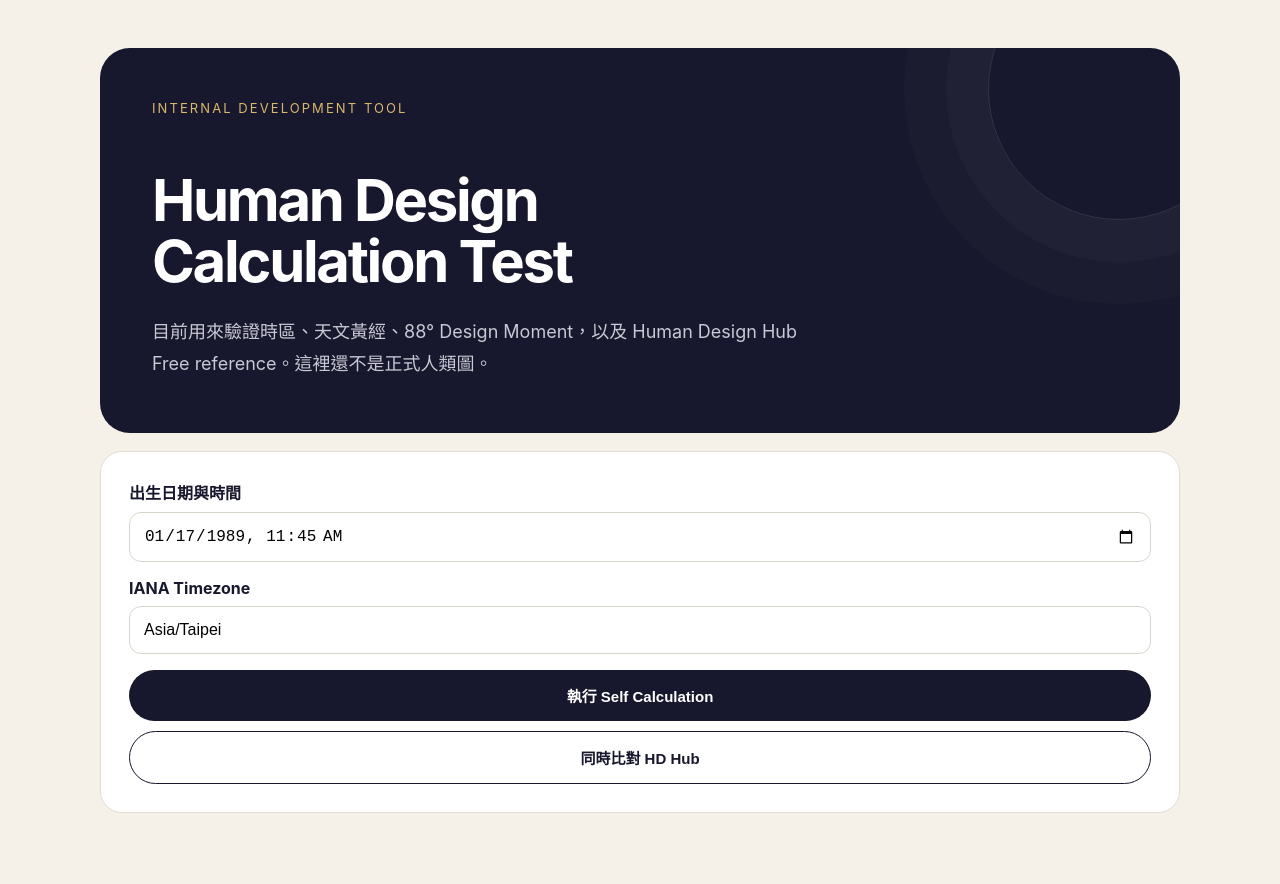
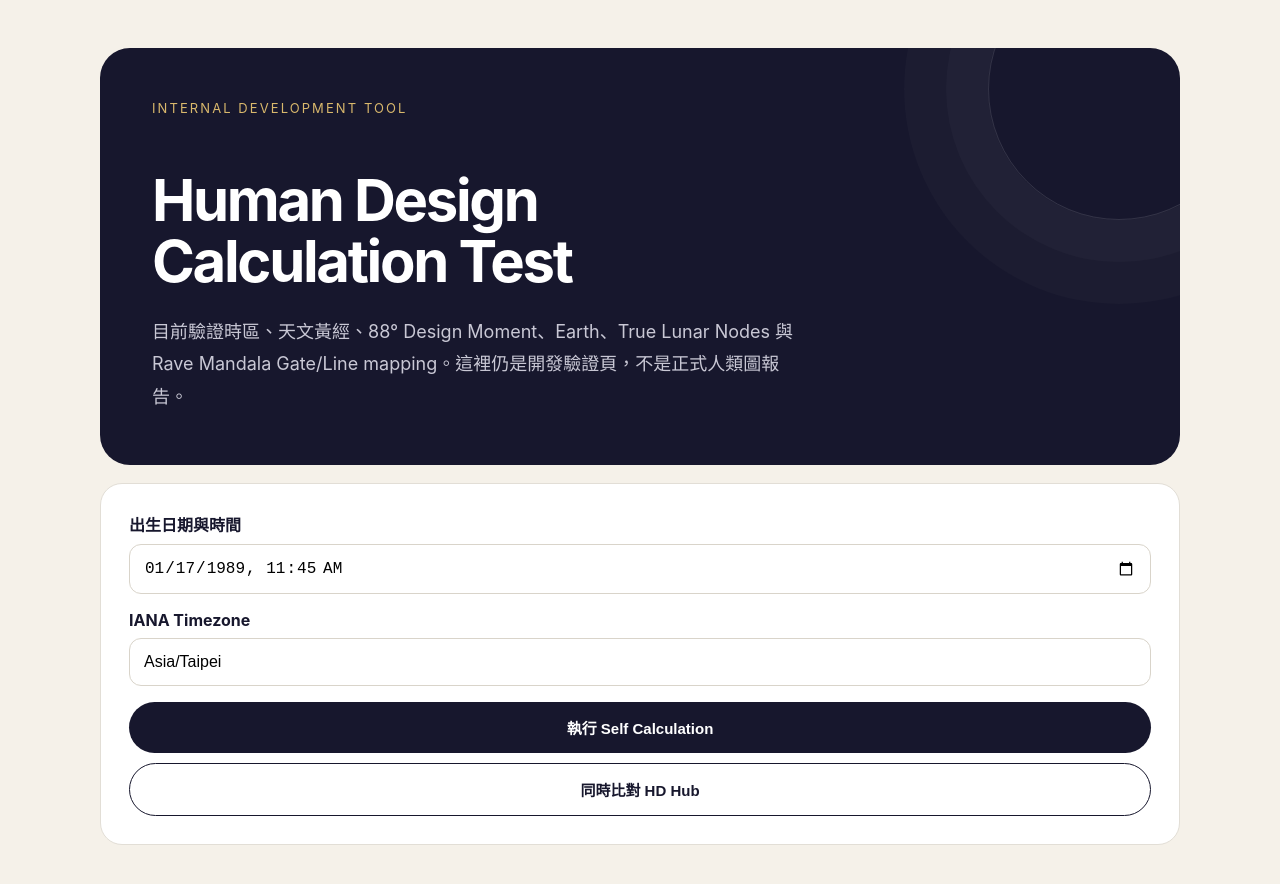
Before and after one commit to b9622024/human-design-fatloss-action, a Next.js app: page /dev/human-design-test in a window 1280 px wide. Shown: the top 884 px of the page. Built offline with nearby package versions, Linux system fonts and the light colour scheme.

Commit message:
Update development comparison copy for activation mapping

```diff
--- a/app/dev/human-design-test/page.tsx
+++ b/app/dev/human-design-test/page.tsx
@@ -50,7 +50,7 @@ export default function HumanDesignTestPage() {
       <section className="hero-card">
         <div className="eyebrow">INTERNAL DEVELOPMENT TOOL</div>
         <h1 style={{ fontSize: "clamp(34px,6vw,58px)" }}>Human Design<br />Calculation Test</h1>
-        <p className="lead">目前用來驗證時區、天文黃經、88° Design Moment，以及 Human Design Hub Free reference。這裡還不是正式人類圖。</p>
+        <p className="lead">目前驗證時區、天文黃經、88° Design Moment、Earth、True Lunar Nodes 與 Rave Mandala Gate/Line mapping。這裡仍是開發驗證頁，不是正式人類圖報告。</p>
       </section>
 
       <section className="card" style={{ marginTop: 18 }}>
@@ -85,7 +85,7 @@ export default function HumanDesignTestPage() {
         <section className="card" style={{ marginTop: 18, overflow: "auto" }}>
           <h2 style={{ marginTop: 0 }}>HD Hub Reference Comparison</h2>
           <p style={{ marginTop: 0, opacity: 0.72 }}>
-            目前正式保存 HD Hub Free endpoint 的原始 response。因 Self Engine 尚未完成 Gate/Line mapping，所以 Diff 會明確標示哪些欄位仍不可比較，不會自行猜測。
+            Diff 現在會逐一比較 Personality / Design 的 26 個 Gate.Line activation。只有 activation layer 全數一致後，才會進入 Channels、Centers、Type、Authority、Profile 與 Definition topology。
           </p>
           <pre style={{ whiteSpace: "pre-wrap", wordBreak: "break-word", fontSize: 12, lineHeight: 1.6 }}>{JSON.stringify(comparison, null, 2)}</pre>
         </section>
```
